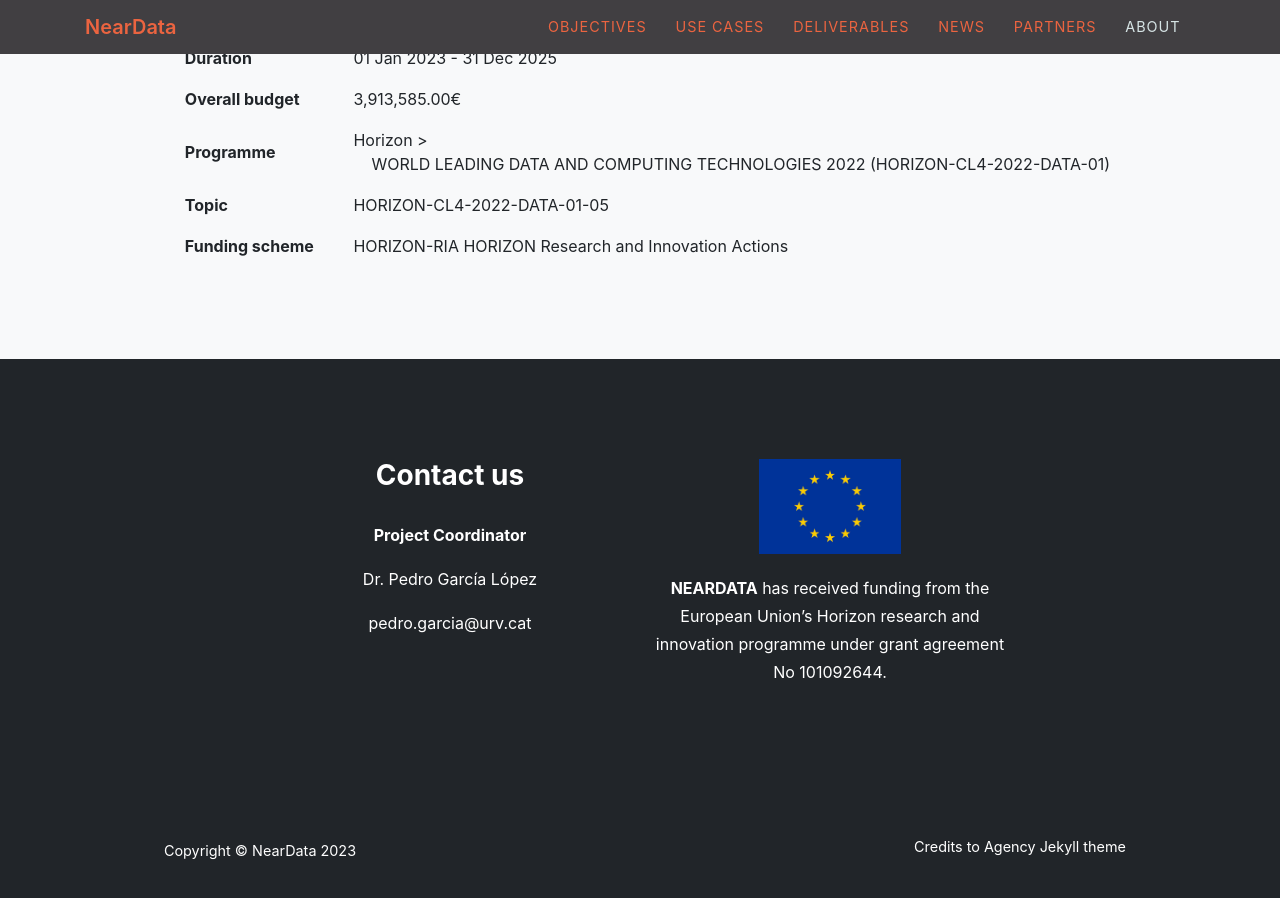
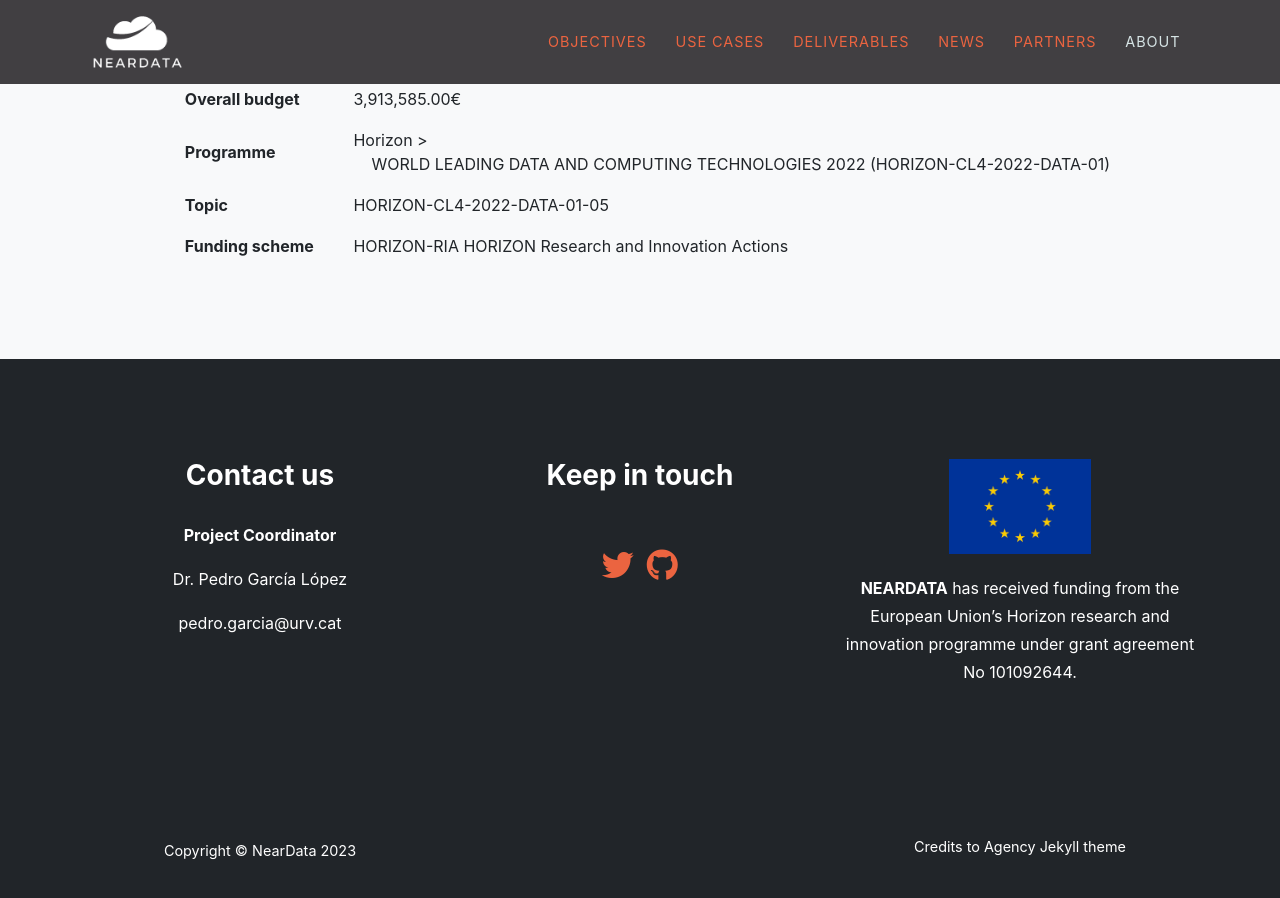
Before and after one commit to neardata-eu/neardata-eu.github.io, a Jekyll site: the page built from index.md, in a window 1280 px wide and 900 px high, scrolled down 5768 px. Built offline with Jekyll 4.4.1, drawn with Linux system fonts in a browser that asks for light colours; some web fonts are replaced.

Commit message:
Added logo, and social media icons

```diff
--- a/_config.yml
+++ b/_config.yml
@@ -20,9 +20,9 @@
 email      : your-email@example.com #this is also the email contact forms will go to
 description: "Site description"
 author     : Your Name
-# logo:     #optional, defaults to site title
-  # path: assets\img\clients\creative-market.jpg
-  # height: 60 #height in px, defaults to 52px
+logo:     #optional, defaults to site title
+  path:   assets\img\NEARDATA_Logo_transp_wh.png
+  height: 60 #height in px, defaults to 52px
 
 locale: "en-US" # See available languages in _data/sitetext.yml
 
--- a/_includes/contact.html
+++ b/_includes/contact.html
@@ -12,20 +12,22 @@
         <h3>{{ site.data.sitetext.footer.contact.title }}</h3>
         <p class="pt-1">{{ site.data.sitetext.footer.contact.text | markdownify }}</p>
       </div>
-      <!-- <div class="col-md-4 text-center social-buttons">
+      <div class="col-md-4 text-center social-buttons">
         <h3>{{ site.data.sitetext.footer.social.title }}</h3>
         <ul class="list-inline">
           <li class="pt-5">
-              <a href="http://twitter.com/cloudbutton2020" class="btn-social btn-outline"><i class="fab fa-fw fa-twitter"></i></a>
+              <a href="http://twitter.com/Neardata2023" class="btn-social btn-outline"><i class="fab fa-fw fa-twitter fa-2x"></i></a>
+              <a href="http://github.com/neardata-eu" class="btn-social btn-outline"><i class="fab fa-fw fa-github fa-2x"></i></a>
           </li>
+          <!--
           <li clasS="pt-5">
               <a href="https://www.youtube.com/channel/UCJTICoSQJXlfgkoYP3-ltUA" class="btn-social btn-outline"><i class="fab fa-fw fa-youtube"></i></a>
           </li>
-          <li>
-              <a href="http://github.com/cloudbutton" class="btn-social btn-outline"><i class="fab fa-fw fa-github"></i></a>
-          </li>
+          <li class="pt-5">
+              <a href="http://github.com/neardata-eu" class="btn-social btn-outline"><i class="fab fa-fw fa-github fa-2x"></i></a>
+          </li> -->
       </ul>
-      </div> -->
+      </div>
       <div class="col-md-4 text-center">
         <img class="img-fluid d-block mx-auto flag" src="assets/img/europe.jpg" alt="EU Flag">
         <p class="pt-1">{{ site.data.sitetext.footer.flag.text | markdownify }}</p>
```
Also changed, not shown: assets/img/NEARDATA_Logo_transp_wh.png (added).
